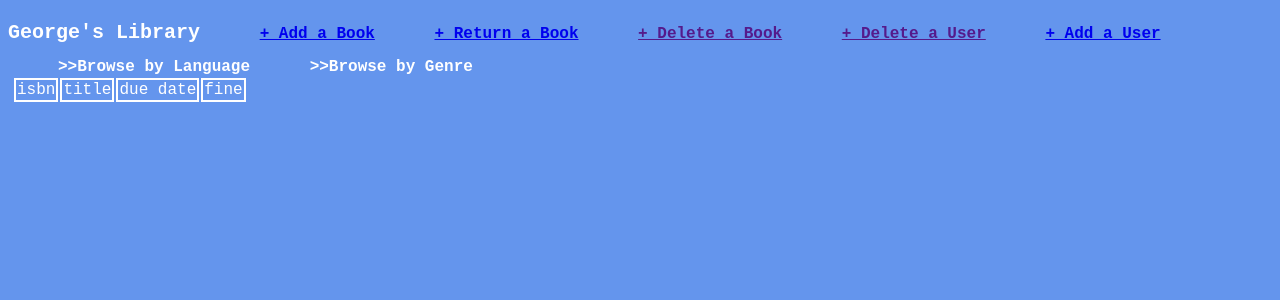
After one commit to GeorgePauly95/library-management, a Django app: template library_management_app/templates/borrowed_books.html in a window 1280 px wide. The commit adds this page. Shown: the top 300 px of the page. Run offline with Django 3.2, Linux system fonts and the light colour scheme; the template is opened without the code that fills it, so the values that code supplies are empty.

```diff
--- a/library_management_app/models.py
+++ b/library_management_app/models.py
@@ -37,6 +37,7 @@
 
 class borrow(models.Model):
     isbn = models.ForeignKey(book, on_delete=models.PROTECT)
+    copy = models.ForeignKey(bookInstance, on_delete=models.PROTECT)
     due_date = models.DateField()
     returned_date = models.DateField(null=True)
     fine = models.FloatField(null=True)
--- /dev/null
+++ b/library_management_app/templates/borrowed_books.html
@@ -0,0 +1,41 @@
+{% extends 'home.html' %}
+
+{% block styles %}
+    <style>
+
+        table tr td {
+            border: 2px solid white;
+        }
+        button {
+                background-color: purple;
+                border-radius: 2px;
+        }
+        button a {
+            text-decoration: none;
+            color: white;
+            font-weight: bold;
+        }
+
+    </style>
+{% endblock%}
+
+{% block content %}
+<table>
+    <th>
+        <td>isbn</td>
+        <td>title</td>
+        <td>due date</td>
+        <td>fine</td>
+    </th>
+    {% for book in books %}
+    <tr>
+        <td>{{ forloop.counter }}</td>
+        <td>{{ book.0 }}</td>
+        <td>{{ book.2}}</td>
+        <td>{{ book.1}}</td>
+        <td></td>
+        <td> <button><a href="">Return</a></button></td>
+    </tr>
+    {% endfor %}
+</table>
+{% endblock %}
--- a/library_management_app/templates/home.html
+++ b/library_management_app/templates/home.html
@@ -71,8 +71,8 @@
 </head>
 <body>
     {% block heading %}<h1><a href="http://127.0.0.1:8000/library_management">George's Library</a></h1>{% endblock %}
-    <h2><a href="http://127.0.0.1:8000/library_management/api/books">+ Add a Book</a></h2>
-    <h2><a href="">+ Return a Book</a></h2>
+    <h2><a href="http://127.0.0.1:8000/library_management/api/books/add">+ Add a Book</a></h2>
+    <h2><a href="http://127.0.0.1:8000/library_management/api/books/returns">+ Return a Book</a></h2>
     <h2><a href="">+ Delete a Book</a></h2>
     <h2><a href="">+ Delete a User</a></h2>
 
--- a/library_management_app/urls.py
+++ b/library_management_app/urls.py
@@ -3,7 +3,7 @@
 
 urlpatterns = [
     path("", views.home, name="home"),
-    path("api/books", views.add_book, name="add_book"),
+    path("api/books/add", views.add_book, name="add_book"),
     path("api/books/<int:isbn>", views.get_book, name="get_book"),
     path(
         "api/books/language/<str:language>",
@@ -17,4 +17,6 @@
         views.get_by_genre,
         name="get_by_genre",
     ),
+    path("api/books/returns", views.return_books, name="return_books"),
+    path("api/books/returns", views.return_books, name="return_books"),
 ]
```
Also changed, not shown: library_management_app/forms.py (+7 -0 lines), library_management_app/templates/returns.html (added, +47 -0 lines), library_management_app/views.py (+46 -8 lines), library_management_app/migrations/0008_borrow_copy.py (added), library_management_app/migrations/0009_alter_borrow_copy.py (added).
